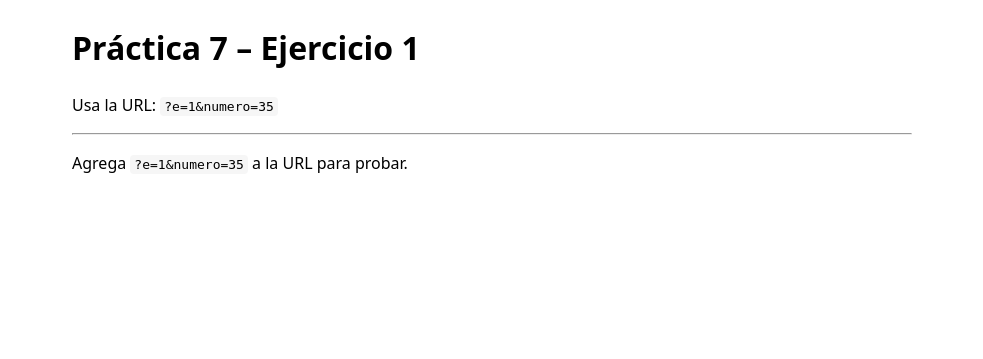
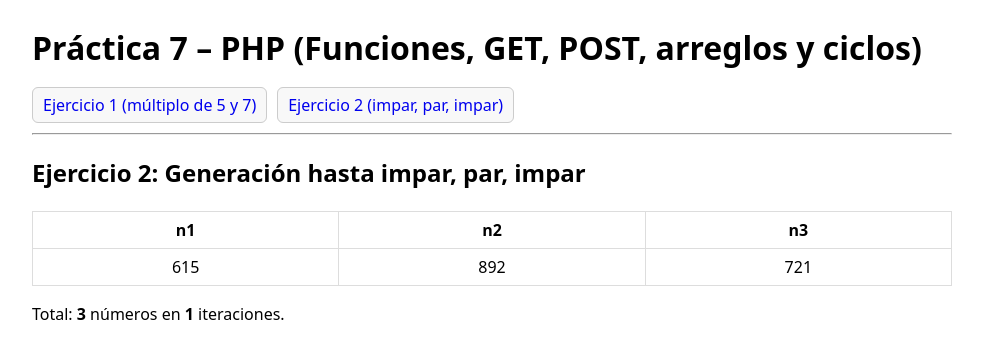
Before and after one commit to Aincdx/tecweb, a PHP site: page /?e=2 in a window 1280 px wide. Shown: the top 359 px of the page, without its empty margins (148-1131 px from the left). Run offline with PHP 8.4, Linux system fonts and the light colour scheme.

Commit message:
feat(p07): Ejercicio 2 — matriz Mx3 de tríos aleatorios hasta impar, par, impar; muestra iteraciones y total

```diff
--- a/practicas/p07/index.php
+++ b/practicas/p07/index.php
@@ -7,13 +7,19 @@ echo '<?xml version="1.0" encoding="UTF-8"?>';
   "http://www.w3.org/TR/xhtml1/DTD/xhtml1-strict.dtd">
 <html xmlns="http://www.w3.org/1999/xhtml" lang="es" xml:lang="es">
   <head>
-    <title>P07 – E1: múltiplo de 5 y 7</title>
+    <title>P07 – Ejercicios 1 y 2</title>
     <meta http-equiv="Content-Type" content="application/xhtml+xml; charset=UTF-8" />
     <link rel="stylesheet" href="public/styles.css" />
   </head>
   <body>
-    <h1>Práctica 7 – Ejercicio 1</h1>
-    <p>Usa la URL: <code>?e=1&amp;numero=35</code></p>
+    <h1>Práctica 7 – PHP (Funciones, GET, POST, arreglos y ciclos)</h1>
+
+    <nav>
+      <ul>
+        <li><a href="?e=1&amp;numero=35">Ejercicio 1 (múltiplo de 5 y 7)</a></li>
+        <li><a href="?e=2">Ejercicio 2 (impar, par, impar)</a></li>
+      </ul>
+    </nav>
 
     <hr />
 
@@ -21,7 +27,9 @@ echo '<?xml version="1.0" encoding="UTF-8"?>';
       <?php
       $e = isset($_GET['e']) ? (int)$_GET['e'] : 0;
 
+      // ------------------ Ejercicio 1 ------------------
       if ($e === 1) {
+        echo '<h2>Ejercicio 1: ¿Es múltiplo de 5 y 7?</h2>';
         $nStr = isset($_GET['numero']) ? $_GET['numero'] : null;
         if ($nStr === null || $nStr === '') {
           echo '<p>Falta el parámetro <code>numero</code> en la URL.</p>';
@@ -33,8 +41,27 @@ echo '<?xml version="1.0" encoding="UTF-8"?>';
             ? '<p class="ok">Sí, es múltiplo de 5 y 7.</p>'
             : '<p class="error">No es múltiplo de 5 y 7.</p>';
         }
-      } else {
-        echo '<p>Agrega <code>?e=1&amp;numero=35</code> a la URL para probar.</p>';
+      }
+
+      // ------------------ Ejercicio 2 ------------------
+      if ($e === 2) {
+        echo '<h2>Ejercicio 2: Generación hasta impar, par, impar</h2>';
+        $res = generarSecuenciaImparParImpar();
+        $mat = $res['matriz'];
+        $iters = $res['iteraciones'];
+
+        echo '<table class="tabla"><thead><tr><th>n1</th><th>n2</th><th>n3</th></tr></thead><tbody>';
+        foreach ($mat as $fila) {
+          echo '<tr><td>' . (int)$fila[0] . '</td><td>' . (int)$fila[1] . '</td><td>' . (int)$fila[2] . '</td></tr>';
+        }
+        echo '</tbody></table>';
+
+        $totalNums = 3 * $iters;
+        echo '<p>Total: <strong>' . $totalNums . '</strong> números en <strong>' . $iters . '</strong> iteraciones.</p>';
+      }
+
+      if ($e === 0) {
+        echo '<p>Selecciona un ejercicio en el menú superior.</p>';
       }
       ?>
     </div>
--- a/practicas/p07/public/styles.css
+++ b/practicas/p07/public/styles.css
@@ -1,4 +1,54 @@
-body { font-family: system-ui, Arial, sans-serif; max-width: 840px; margin: 24px auto; line-height: 1.5; }
-.ok { color: #0a7a28; font-weight: 600; }
-.error { color: #b00020; font-weight: 600; }
-code { background: #f6f6f6; padding: 2px 4px; border-radius: 4px; }
+body {
+  font-family: system-ui, Arial, sans-serif;
+  max-width: 920px;
+  margin: 24px auto;
+  line-height: 1.5;
+}
+
+nav ul {
+  display: flex;
+  gap: 10px;
+  list-style: none;
+  padding: 0;
+}
+
+nav a {
+  padding: 6px 10px;
+  border: 1px solid #ccc;
+  border-radius: 6px;
+  text-decoration: none;
+  background: #f8f8f8;
+}
+
+hr {
+  margin: 16px 0;
+}
+
+.ok {
+  color: #0a7a28;
+  font-weight: 600;
+}
+
+.error {
+  color: #b00020;
+  font-weight: 600;
+}
+
+code {
+  background: #f6f6f6;
+  padding: 2px 4px;
+  border-radius: 4px;
+}
+
+.tabla {
+  border-collapse: collapse;
+  width: 100%;
+  margin-top: 12px;
+}
+
+.tabla th,
+.tabla td {
+  border: 1px solid #ddd;
+  padding: 6px 8px;
+  text-align: center;
+}
--- a/practicas/p07/src/funciones.php
+++ b/practicas/p07/src/funciones.php
@@ -3,3 +3,18 @@
 function esMultiploDe5y7(int $n): bool {
     return $n % 5 === 0 && $n % 7 === 0;
 }
+
+// E2: genera filas [a,b,c] hasta lograr impar, par, impar.
+// Devuelve ['matriz' => Mx3, 'iteraciones' => M]
+function generarSecuenciaImparParImpar(): array {
+    $matriz = [];
+    $iters  = 0;
+    do {
+        $a = mt_rand(0, 999);
+        $b = mt_rand(0, 999);
+        $c = mt_rand(0, 999);
+        $matriz[] = [$a, $b, $c];
+        $iters++;
+    } while (!(($a % 2 !== 0) && ($b % 2 === 0) && ($c % 2 !== 0)));
+    return ['matriz' => $matriz, 'iteraciones' => $iters];
+}
```
